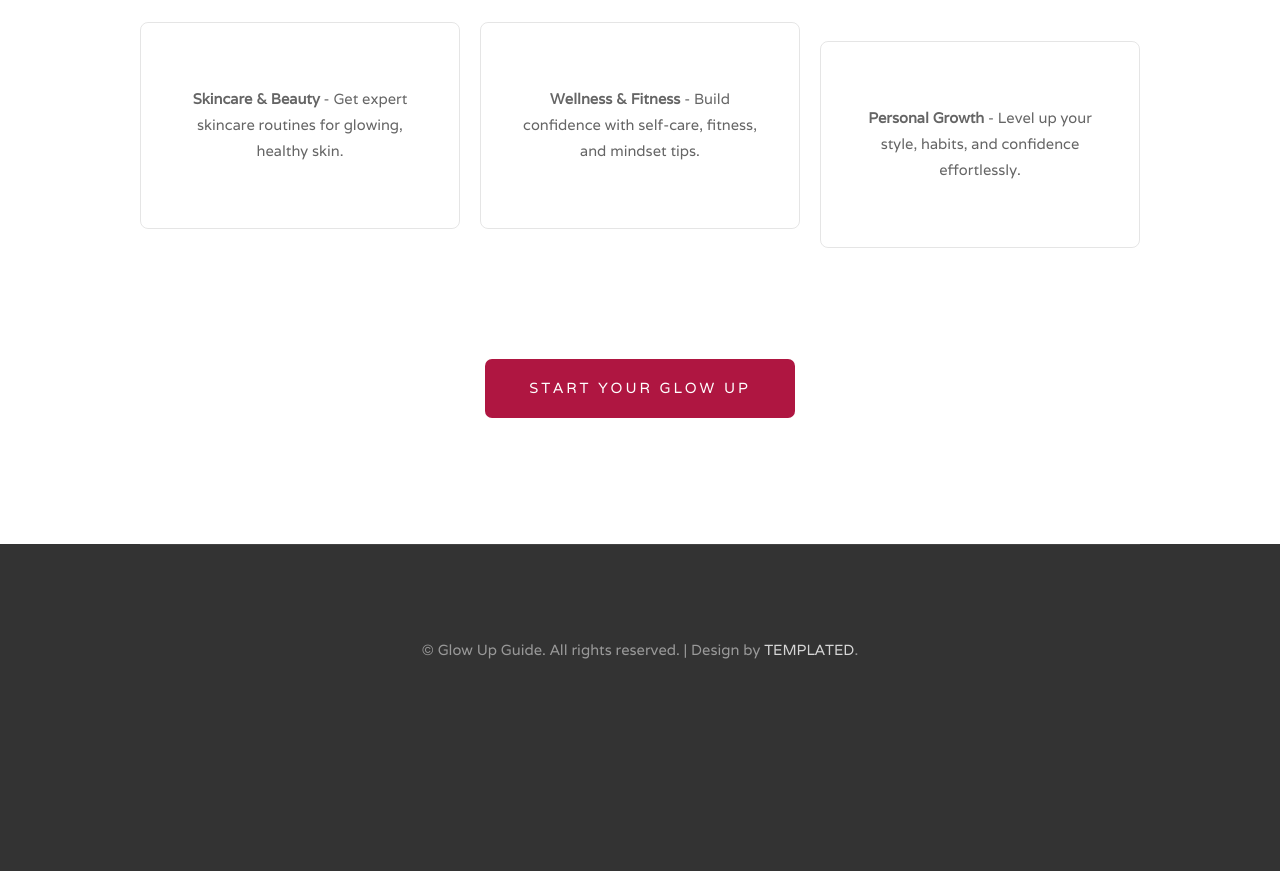
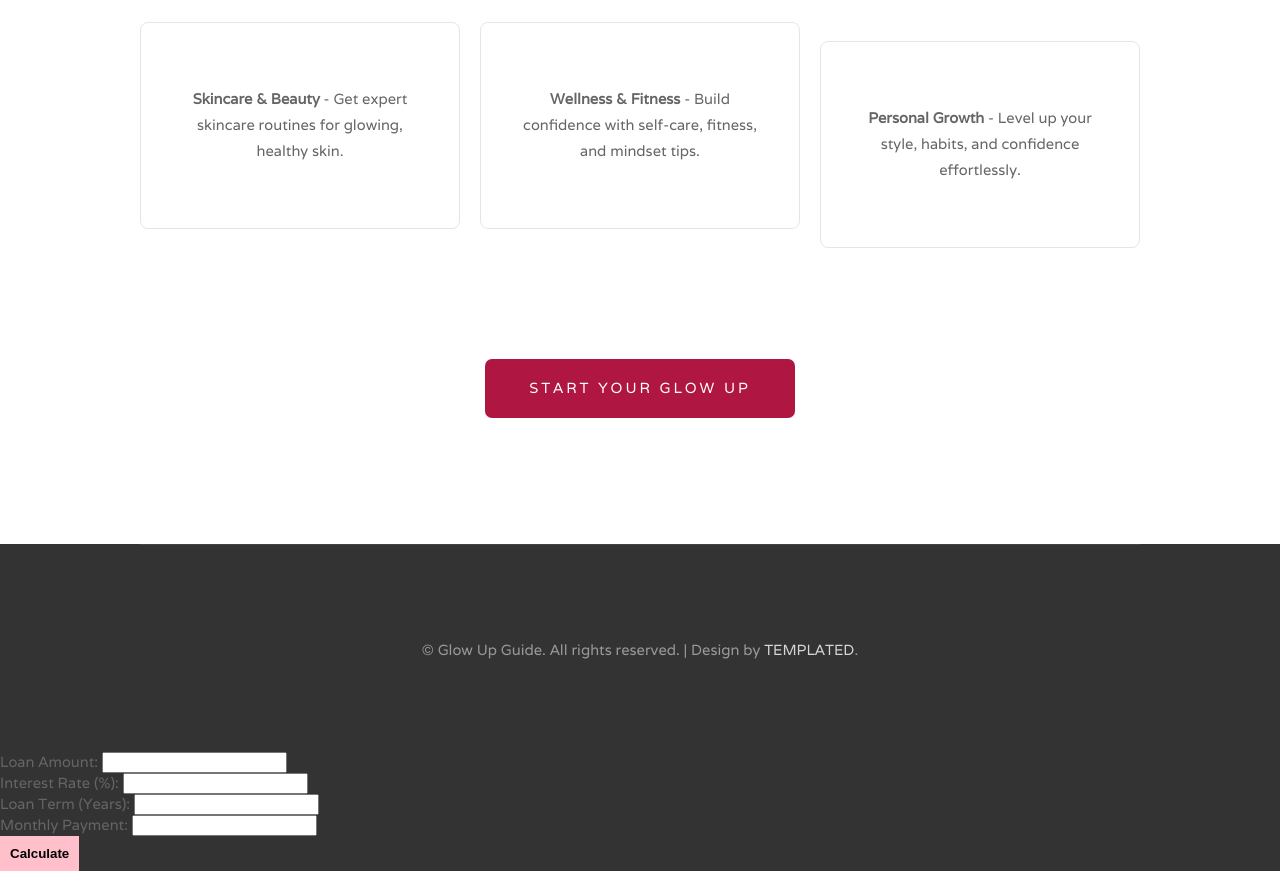
Before and after one commit to RawanMustafa-arch/My-Portfolio-I, a plain HTML site: page index.html in a window 1280 px wide. Shown: the part 2817-3688 px from the top of the page. Before the commit the page ends 3569 px from the top, so only its background shows below. Drawn offline with Linux system fonts and the light colour scheme; files whose address does not match are found by name.

Commit message:
Add files via upload

```diff
--- a/index.html
+++ b/index.html
@@ -127,5 +127,21 @@ Released   : 2025
     <p>&copy; Glow Up Guide. All rights reserved. | Design by <a href="http://templated.co" rel="nofollow">TEMPLATED</a>.</p>
 </div>
 
+	<form name="Form1">
+    <label>Loan Amount:</label>
+    <input type="text" name="Amount"><br>
+
+    <label>Interest Rate (%):</label>
+    <input type="text" name="Rate"><br>
+
+    <label>Loan Term (Years):</label>
+    <input type="text" name="Years"><br>
+
+    <label>Monthly Payment:</label>
+    <input type="text" name="Payment" readonly><br>
+
+    <button type="button" onclick="mortCalc()">Calculate</button>
+</form>
+	<script src="mortgage.js"></script>
 </body>
 </html>
--- /dev/null
+++ b/mortgage.js
@@ -0,0 +1,32 @@
+function mortCalc() {
+    var price = document.Form1.Amount.value;
+    price = parseFloat(price);
+
+    if (isNaN(price) || price <= 0) {
+        alert("Please enter a valid loan amount.");
+        return;
+    }
+
+    var interest = document.Form1.Rate.value;
+    interest = parseFloat(interest) / 100 / 12; // Convert annual % to monthly rate
+
+    var numYears = document.Form1.Years.value;
+    numYears = parseInt(numYears, 10);
+
+    if (isNaN(numYears) || numYears <= 0) {
+        alert("Please enter a valid number of years.");
+        return;
+    }
+
+    var numMonths = numYears * 12;
+
+    // Mortgage formula: M = P[r(1+r)^n] / [(1+r)^n – 1]
+    var monthlyPayment = (price * interest * Math.pow(1 + interest, numMonths)) / (Math.pow(1 + interest, numMonths) - 1);
+
+    if (isNaN(monthlyPayment) || !isFinite(monthlyPayment)) {
+        alert("Invalid input. Please check your values.");
+        return;
+    }
+
+    document.Form1.Payment.value = monthlyPayment.toFixed(2);
+}
```
